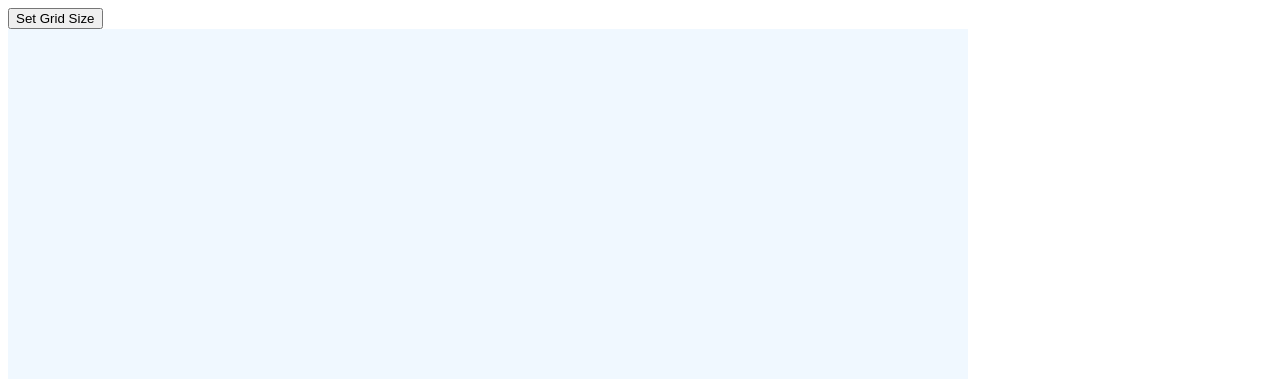
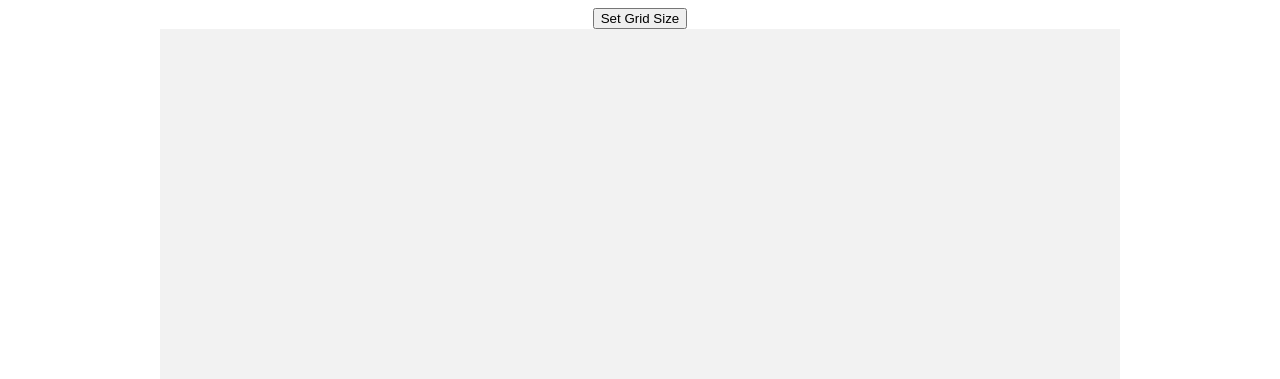
Before and after one commit to dabies/etch-a-sketch, a plain HTML site: page index.html in a window 1280 px wide. Shown: the top 379 px of the page. Drawn offline with Linux system fonts and the light colour scheme.

Commit message:
Added shading functionality and minor CSS changes
Reworked changeColor function to marginally increase opacity of squares
rather than changing it completely to gray on the first user
interaction. This allows for the user to have some room for error, and
also allows them to incorporate shading into their drawings. I also
centered the container and button, which I felt looked better. This
wraps up the etchASketch project. On to the next one!

```diff
--- a/etchASketch.js
+++ b/etchASketch.js
@@ -10,7 +10,7 @@ for (i = 0; i < (gridNum ** 2); i++) {
 }
 
 function changeColor(event) {
-    event.target.style.backgroundColor = 'gray';
+    event.target.style.opacity -= '-0.2';
 }
 
 container.addEventListener('mouseover', changeColor, false);
--- a/style.css
+++ b/style.css
@@ -1,3 +1,8 @@
+body {
+    display: flex;
+    flex-direction: column;
+    align-items: center;
+}
 .container {
     display: flex;
     flex-wrap: wrap;
@@ -6,6 +11,6 @@
 }
 
 .container > div {
-    display: flex;
-    background-color: aliceblue;
+    background-color: gray;
+    opacity: 0.1;
 }
```
